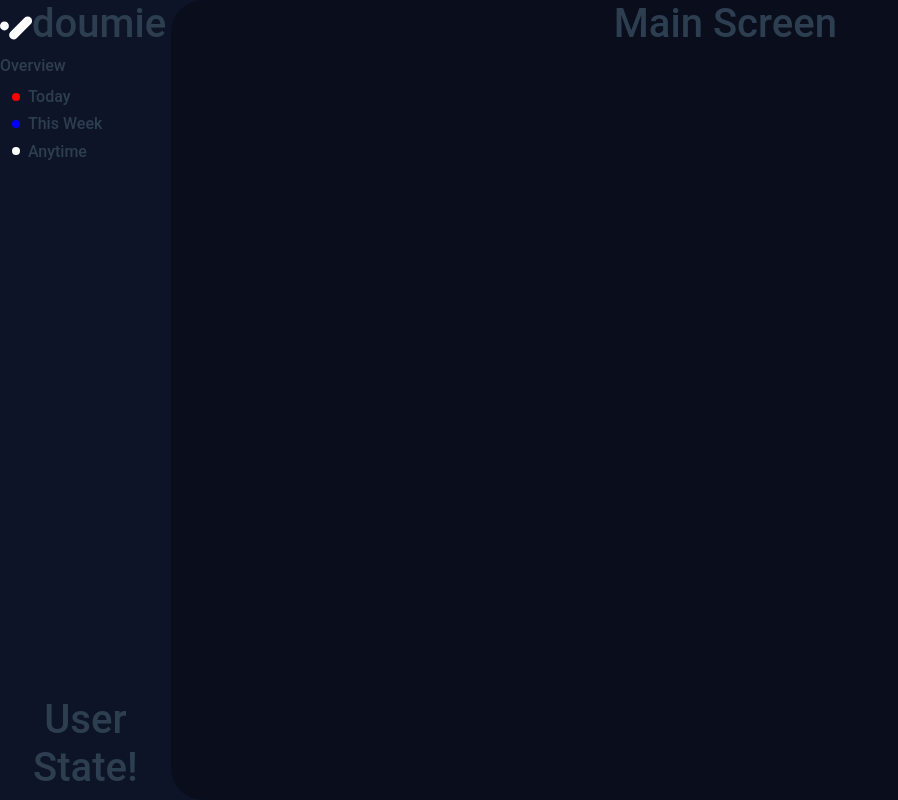
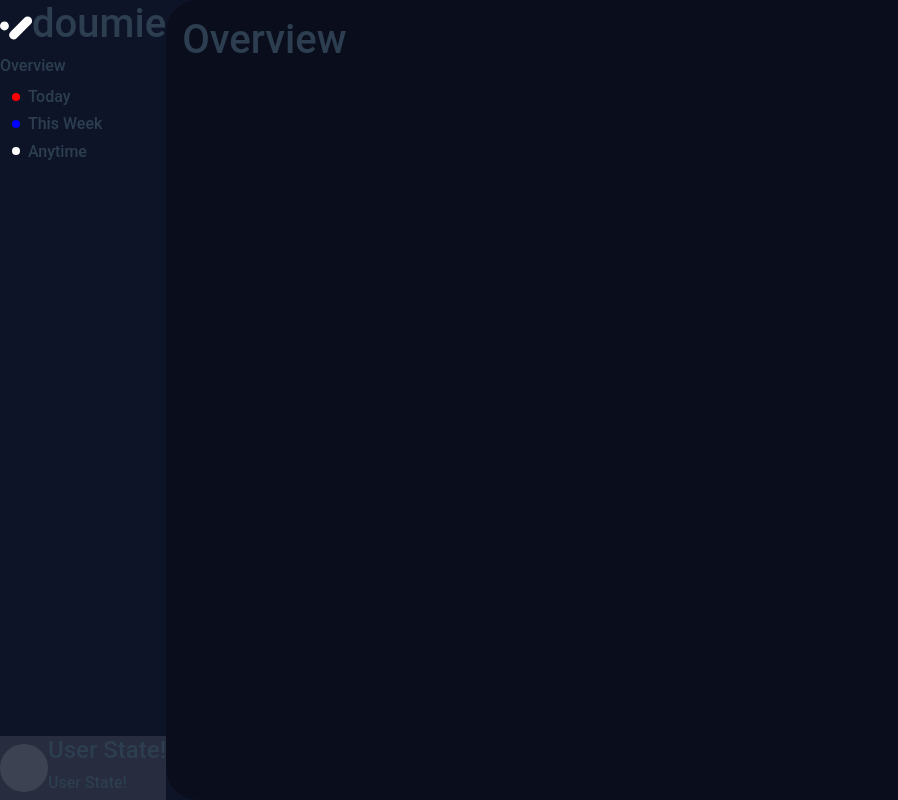
Before and after one commit to enricobertolotti/Doumie-Web-App, a Vue app: page / in a window 1280 px wide. Shown: the whole page, without its empty margins (0-898 px from the left). Built offline with nearby package versions, Linux system fonts and the light colour scheme.

Commit message:
Moved application state to vuex and created compenent structure

```diff
--- a/src/components/main/MainScreen.vue
+++ b/src/components/main/MainScreen.vue
@@ -1,11 +1,37 @@
 <template>
-  <div class="d-flex justify-content-center darker-bg w-100 h-100">
-    <h1>Main Screen</h1>
+  <div class="d-flex justify-content-center darker-bg w-100 h-100 p-3">
+    <div class="d-flex flex-column flex-grow-1">
+      <h1 class="align-self-start">{{ title }}</h1>
+      <div class="d-flex flex-grow-1">
+        <!-- Individual Pages go here -->
+      </div>
+    </div>
   </div>
 </template>
 
 <script>
-export default {};
+import { states } from "@/models/States";
+
+export default {
+  computed: {
+    title() {
+      console.log(this.$store);
+      switch (this.$store.getters.currentState) {
+        case states.group:
+          return "Group View";
+        case states.overview:
+          return "Overview";
+        case states.preferences:
+          return "Preferences";
+        default:
+          return "Unknown State";
+      }
+    },
+    state() {
+      return this.$store.getters.currentState;
+    }
+  }
+};
 </script>
 
 <style lang="scss" scoped>
--- a/src/components/sidebar/SideBar.vue
+++ b/src/components/sidebar/SideBar.vue
@@ -4,10 +4,8 @@
     style="background: #0e1428"
   >
     <Logo />
-    <SideBarSection class="mb-auto"
-
-    />
-    <UserButton />
+    <SideBarSection class="mb-auto" />
+    <UserButton @click="userButtonClicked" />
   </div>
 </template>
 
@@ -17,6 +15,12 @@ import UserButton from "./UserButton.vue";
 import SideBarSection from "./SideBarSection.vue";
 
 export default {
+  name: "",
+  methods: {
+    userButtonClicked() {
+      this.$emit("userButtonClicked");
+    }
+  },
   components: {
     Logo,
     UserButton,
--- a/src/components/sidebar/SideBarSection.vue
+++ b/src/components/sidebar/SideBarSection.vue
@@ -4,7 +4,8 @@
       <h6 class="align-self-start">Overview</h6>
     </div>
     <SideBarListElement
-      v-for="(item, index) in items" :key="index"
+      v-for="(item, index) in items"
+      :key="index"
       :listItemName="item.name"
       :color="item.color"
       :width="dimension[0]"
--- a/src/components/sidebar/UserButton.vue
+++ b/src/components/sidebar/UserButton.vue
@@ -1,6 +1,10 @@
 <template>
-  <div class="">
-    <h1>{{ this.$store.state.authStore.test }}</h1>
+  <div class="d-flex userButton justify-content-left">
+    <div class="d-flex userIcon align-self-center"></div>
+    <div class="d-flex flex-column justify-items-start">
+      <h4 class="align-self-start">{{ this.$store.state.auth.test }}</h4>
+      <h6 class="align-self-start">{{ this.$store.state.auth.test }}</h6>
+    </div>
   </div>
 </template>
 
@@ -8,4 +12,15 @@
 export default {};
 </script>
 
-<style lang="scss" scoped></style>
+<style lang="scss" scoped>
+.userButton {
+  background-color: rgba($color: #ffffff, $alpha: 0.1);
+}
+
+.userIcon {
+  height: 3em;
+  width: 3em;
+  background-color: rgba($color: #ffffff, $alpha: 0.1);
+  border-radius: 50%;
+}
+</style>
--- /dev/null
+++ b/src/models/States.ts
@@ -0,0 +1,5 @@
+export enum states {
+  group,
+  overview,
+  preferences
+}
--- /dev/null
+++ b/src/store/modules/appState.ts
@@ -0,0 +1,20 @@
+import { states } from "@/models/States";
+
+const state = {
+  stateType: states.overview,
+  stateParams: []
+};
+const getters = {
+  currentState(state) {
+    return state.stateType;
+  }
+};
+const actions = {};
+const mutations = {};
+
+export default {
+  state,
+  getters,
+  actions,
+  mutations
+};
--- a/src/store/store.ts
+++ b/src/store/store.ts
@@ -2,6 +2,7 @@ import Vue from "vue";
 import Vuex from "vuex";
 
 import authStore from "./modules/authStore";
+import appState from "./modules/appState";
 
 Vue.use(Vuex);
 
@@ -10,6 +11,7 @@ export default new Vuex.Store({
   mutations: {},
   actions: {},
   modules: {
-    authStore
+    auth: authStore,
+    appState: appState
   }
 });
--- a/src/views/Home.vue
+++ b/src/views/Home.vue
@@ -1,10 +1,10 @@
 <template>
   <div class="d-flex h-100 w-100 home p-0">
     <div class="sidebar p-0">
-      <SideBar />
+      <SideBar @userButtonClicked="onUserButtonClick" />
     </div>
     <div class="p-0 w-100">
-      <MainScreen />
+      <MainScreen :state="state" />
     </div>
   </div>
 </template>
@@ -16,8 +16,29 @@ import Vue from "vue";
 import SideBar from "../components/sidebar/SideBar.vue";
 import MainScreen from "../components/main/MainScreen.vue";
 
+import { states } from "@/models/States";
+
 export default Vue.extend({
   name: "Home",
+  data() {
+    return {
+      /** @type State */
+      state: {
+        /** @type states */
+        stateType: states.group,
+        stateParams: ""
+      }
+    };
+  },
+  methods: {
+    onUserButtonClick() {
+      this.state.stateType = states.preferences;
+    },
+
+    onGroupClick(value: string) {
+      console.log(value);
+    }
+  },
   components: {
     SideBar,
     MainScreen
--- a/tsconfig.json
+++ b/tsconfig.json
@@ -2,7 +2,8 @@
   "compilerOptions": {
     "target": "esnext",
     "module": "esnext",
-    "strict": true,
+    // "strict": true,
+    "noImplicitAny": false,
     "jsx": "preserve",
     "importHelpers": true,
     "moduleResolution": "node",
```
Also changed, not shown: src/components/main/Overview/OverviewPanel.vue (added, +15 -0 lines), src/components/main/Preferences.vue (added, +11 -0 lines), src/components/main/TitleBar.vue (added, +15 -0 lines).
